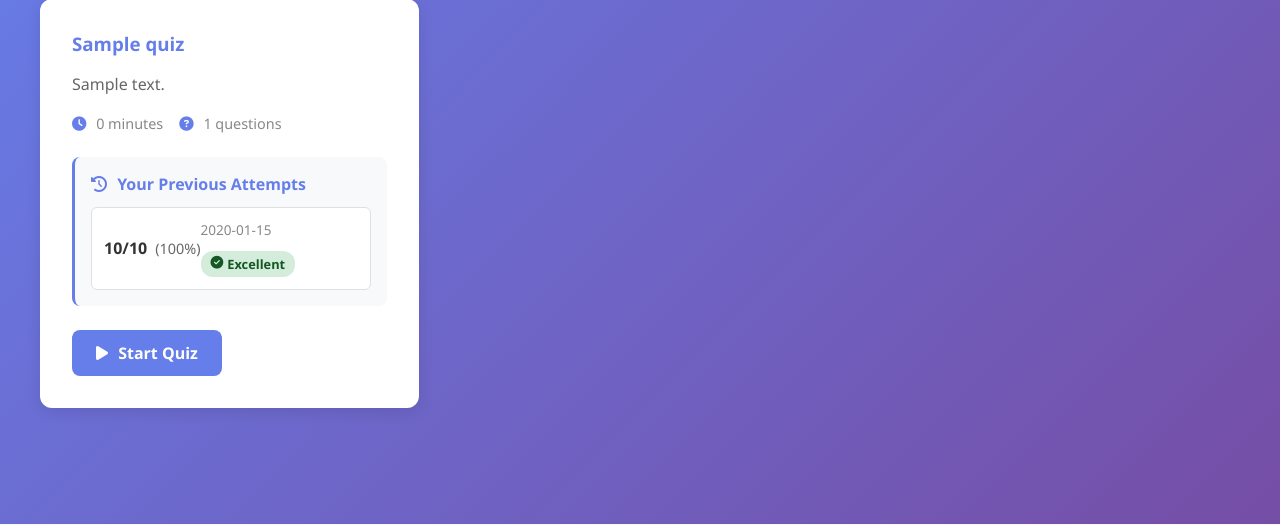
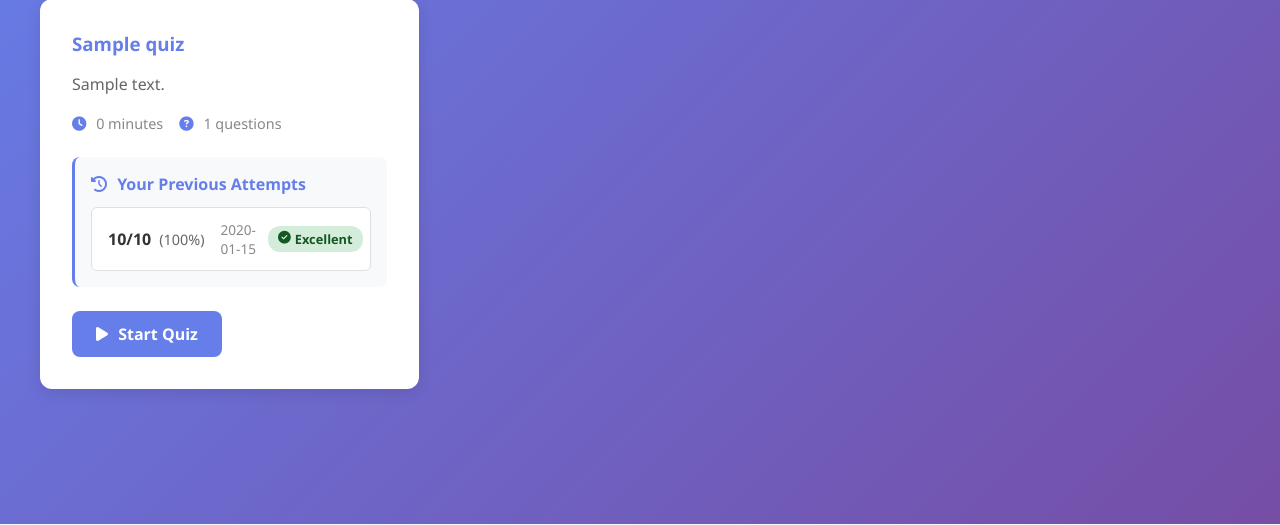
Before and after one commit to manzar06/Quiz_app, a Flask app: page /dashboard in a window 1280 px wide. Shown: the part 173-698 px from the top of the page. Run offline with Flask 3, Linux system fonts and the light colour scheme; the visitor is signed in with stand-in values (Sample User, id 1); tables that the repository leaves empty hold one stand-in row (values such as "Sample post").

Commit message:
Fix alignment issues in quiz history section

```diff
--- a/static/css/style.css
+++ b/static/css/style.css
@@ -313,36 +313,41 @@ body {
 
 .history-item {
     background: white;
-    padding: 0.75rem;
+    padding: 0.75rem 1rem;
     border-radius: 6px;
     display: flex;
     justify-content: space-between;
     align-items: center;
     border: 1px solid #e0e0e0;
+    gap: 1rem;
 }
 
 .history-score {
     display: flex;
-    align-items: center;
+    align-items: baseline;
     gap: 0.5rem;
+    flex-shrink: 0;
 }
 
 .score-value {
     font-weight: 600;
     color: #333;
     font-size: 1rem;
+    white-space: nowrap;
 }
 
 .score-percentage {
     color: #666;
     font-size: 0.9rem;
+    white-space: nowrap;
 }
 
 .history-meta {
     display: flex;
     align-items: center;
     gap: 0.75rem;
-    flex-wrap: wrap;
+    flex-wrap: nowrap;
+    margin-left: auto;
 }
 
 .history-date {
@@ -727,12 +732,17 @@ body {
     .history-item {
         flex-direction: column;
         align-items: flex-start;
-        gap: 0.5rem;
+        gap: 0.75rem;
     }
 
     .history-meta {
         width: 100%;
         justify-content: space-between;
+        margin-left: 0;
+    }
+
+    .history-score {
+        width: 100%;
     }
 
     .result-actions {
```
